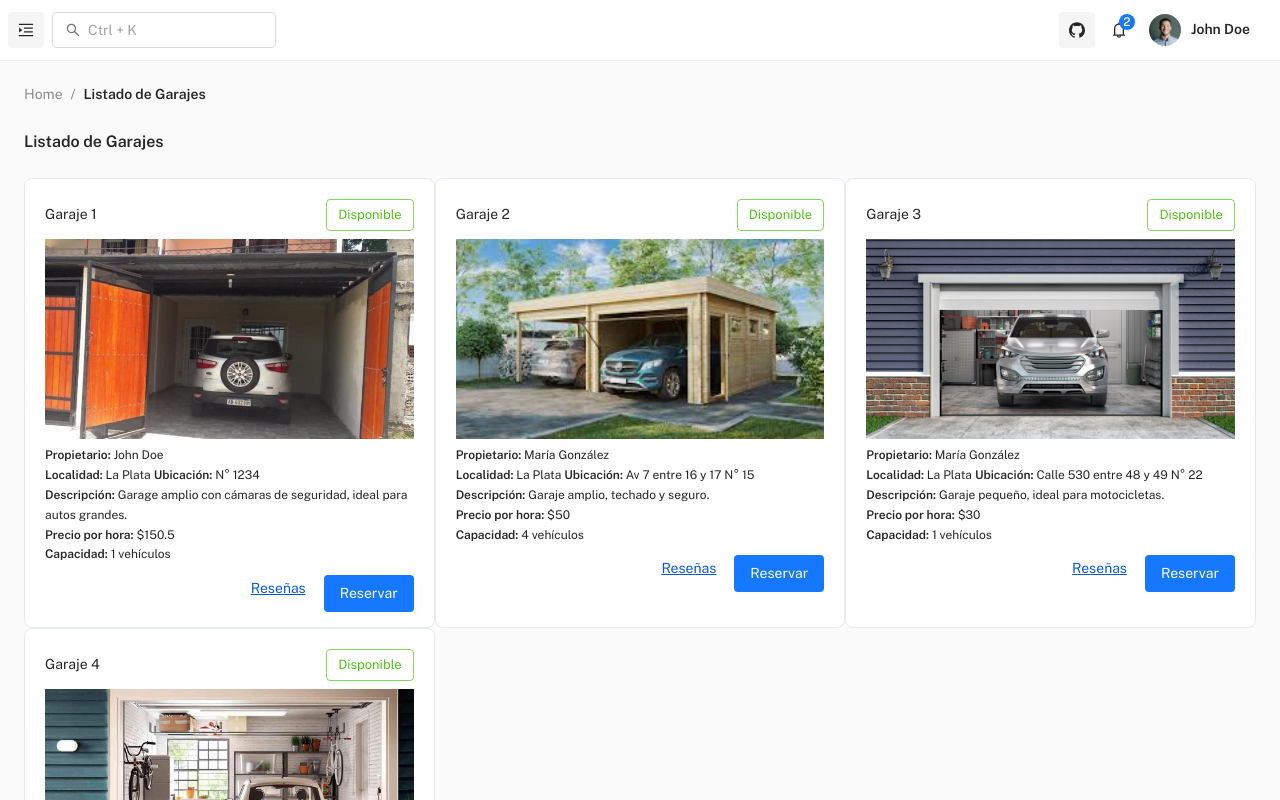
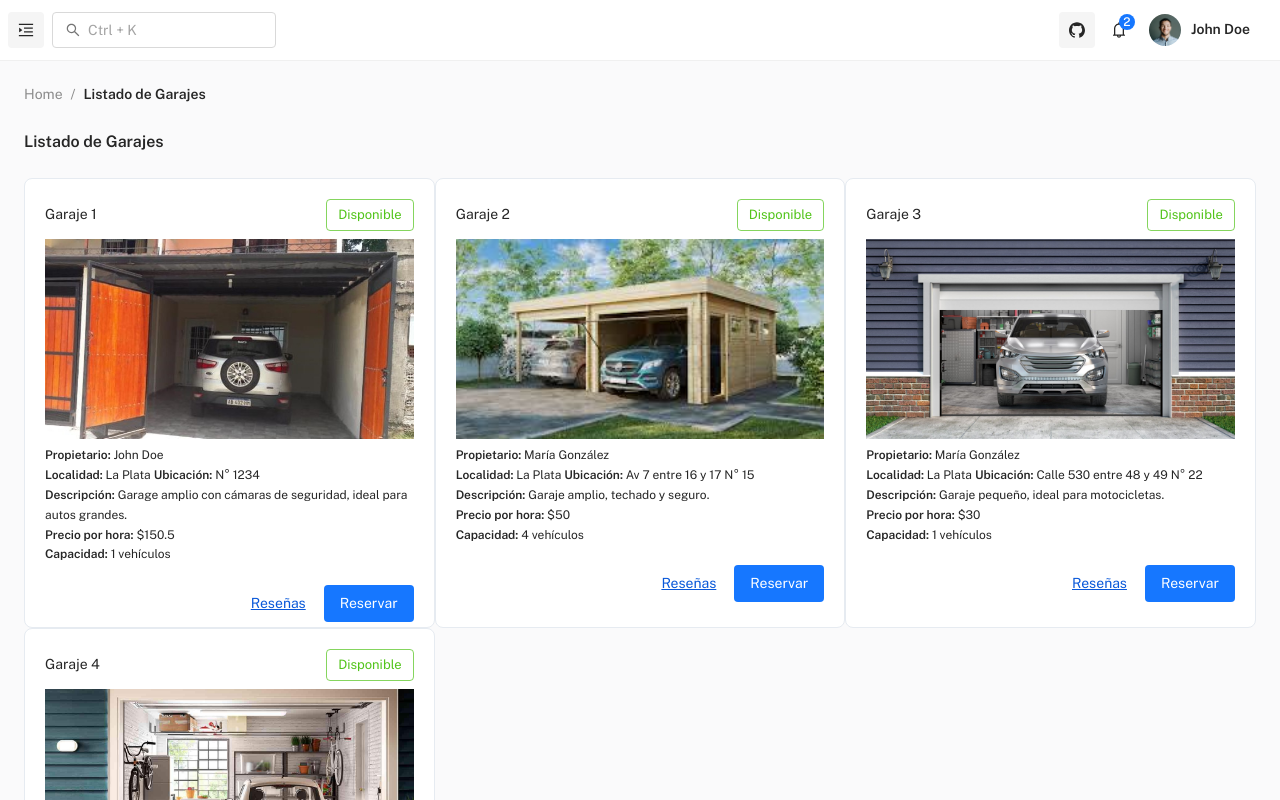
Before and after one commit to Nachoff13/Proyecto-Estacionamiento, a React (Vite) app in the folder frontend/: page /home-conductor in a window 1280 px wide. Shown: the top 800 px of the page. Built offline with nearby package versions, Linux system fonts and the light colour scheme.

Commit message:
feat: corregi boton

```diff
--- a/frontend/src/pages/home/home-conductor.jsx
+++ b/frontend/src/pages/home/home-conductor.jsx
@@ -98,8 +98,8 @@ export default function HomeConductor() {
                 <strong>Capacidad:</strong> {garaje.capacidad} vehículos <br />
               </Typography>
             </div>
-            <div style={{ display: 'flex', justifyContent: 'flex-end', marginTop: 'auto' }}>
-              <Button variant="text" color="primary" onClick={() =>  handleHistorialCalificaciones(garaje.id)} style={{ textDecoration: 'underline', marginRight: '10px'}}>
+            <div style={{ display: 'flex', justifyContent: 'flex-end', marginTop: '10px' }}>
+              <Button variant="text" color="primary" onClick={() =>  handleHistorialCalificaciones(garaje.id)} style={{ textDecoration: 'underline', marginTop: '10px', marginRight: '10px'}}>
                 Reseñas
               </Button>
               <Button variant="contained" color="primary" onClick={() => handleReservar()} style={{ marginTop: '10px' }}>
```
